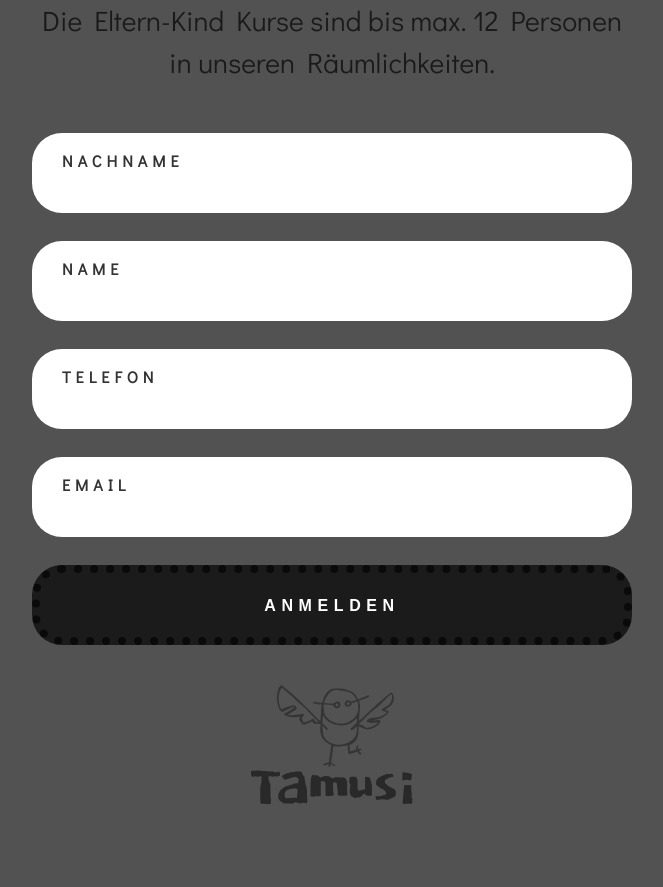
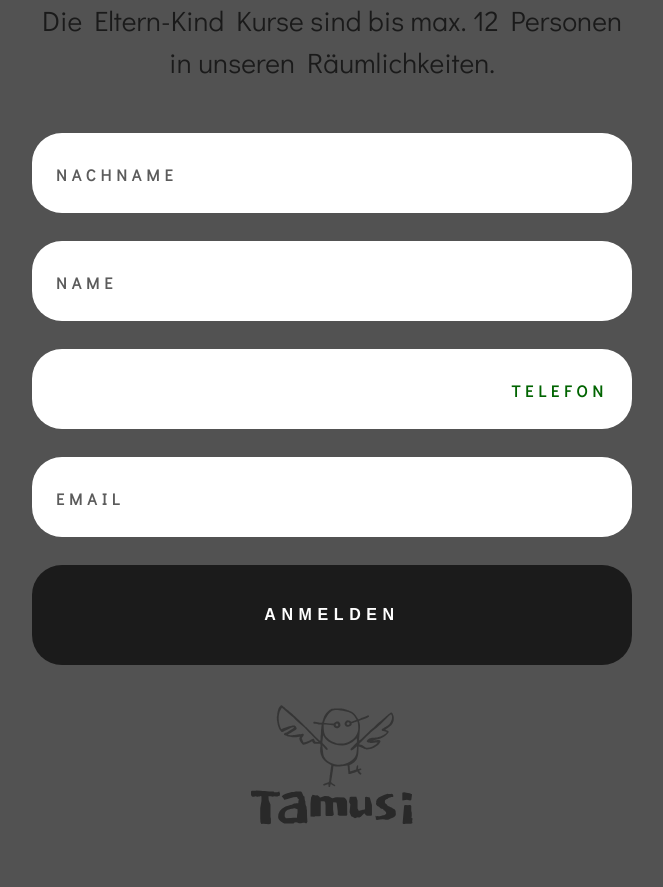
Before and after one commit to aeonyuonmiller/laura, a Next.js app: page / in a window 1280 px wide. Shown: the part 3120-4007 px from the top of the page, without its empty margins (308-971 px from the left). Built offline with nearby package versions, Linux system fonts and the light colour scheme; a web font is replaced by a local one.

Commit message:
updated form

```diff
--- a/src/pages/index.js
+++ b/src/pages/index.js
@@ -164,7 +164,7 @@ export default function Home() {
               name="nachname"
               type="text"
               id="id-nachname"
-              placeholder="von Ihnen"
+              // placeholder="von Ihnen"
               // value={formData.email}
               // onChange={handleChange}
               required
@@ -175,7 +175,7 @@ export default function Home() {
               id="id-name"
               name="name"
               type="text"
-              placeholder="Name des Kindes"
+              // placeholder="Name des Kindes"
               // value={formData.email}
               // onChange={handleChange}
               required
@@ -186,7 +186,7 @@ export default function Home() {
               id="id-tel"
               name="telefon"
               type="tel"
-              placeholder="Telefonnummer"
+              // placeholder="Telefonnummer"
               // value={formData.email}
               // onChange={handleChange}
               // className="text-background w-full p-2 mb-4 border border-gray-300 rounded"
@@ -198,7 +198,7 @@ export default function Home() {
               id="id-email"
               name="email"
               type="email"
-              placeholder="Emailadresse"
+              // placeholder="Emailadresse"
               // value={formData.email}
               // onChange={handleChange}
               className="text-background w-full p-2 mb-4 border border-gray-300 rounded"
@@ -253,8 +253,6 @@ export default function Home() {
   );
 }
 
-
-
 // Components
 // const Phrase = ({src}) => {
 //   return (
--- a/src/styles/globals.css
+++ b/src/styles/globals.css
@@ -50,21 +50,30 @@ label {
   /* Prevent interference with input focus */
   transform: translateY(-50%);
   font-family: 'Didact Gothic', sans-serif;
-  color: #333;
+  color: #5b5b5b;
   font-size: 16px;
   font-weight: 800;
   text-transform: uppercase;
   letter-spacing: 0.18rem;
-  width: 90%;
-  margin: auto;
-  margin-top: -4.1em;
+  width: 92%;
+  text-align: left;
+  margin-left: 4%;
+  margin-top: -1.6rem;
   z-index: 1000;
   transition: all ease .6s;
 }
 
 input:focus-within+label {
-  transform: scale(.8) translateX(1em);
+  color: #fff;
+  margin-top: -1.6rem;
+  text-align: right;
+  /* transform: scale(.8) translateX(-5rem) translateY(-1rem); */
   transform-origin: 100% 0;
+}
+
+input:valid+label {
+  text-align: right;
+  color: rgb(0, 100, 0);
 }
 
 a:after {
@@ -115,27 +124,27 @@ body {
 }
 
 input {
-  caret-shape: bar;
-  caret-color: #000;
+  caret-shape: block;
+  caret-color: white;
   width: 100%;
   height: 80px;
-  padding: 12px 40px;
+  padding: 12px 30px;
   margin: 0;
   box-sizing: border-box;
   font-size: 16px;
   border: 0 solid white;
   border-radius: 30px;
-  color: #ccc;
+  color: #000;
   transition: all ease-in-out .4s;
 }
 
 button[type=submit] {
   width: auto;
-  height: 80px;
+  height: 100px;
   padding: 12px 40px;
   background-color: rgba(0, 0, 0, 0.671);
   box-sizing: border-box;
-  border: 8px dotted rgba(0, 0, 0, 0.627);
+  border: none;
   border-radius: 30px;
   text-transform: uppercase;
   font-weight: 800;
@@ -150,7 +159,7 @@ button[type=submit] {
   outline-offset: 8px;
   outline: 2px solid #ffffffc7;
   border-radius: 30px;
-  color: #fff;
+  color: #000;
   box-shadow: 1px 1px 8px 1px rgba(0, 0, 0, 0.3);
   z-index: 999;
   outline-style: solid;
@@ -166,14 +175,14 @@ input:focus-visible {
   padding: 12px 50px;
 }
 
-input::placeholder {
+/* input::placeholder {
   color: #fff;
   font-size: 16px;
   font-family: 'Didact Gothic', sans-serif;
   font-weight: 800;
   text-transform: uppercase;
   letter-spacing: .1rem;
-}
+} */
 
 input:focus-visible::placeholder {
   color: #111;
```
Also changed, not shown: src/pages/eltern-kind-kurs.jsx (+4 -4 lines), src/pages/kinder-kurse.jsx (+4 -4 lines), src/pages/ueber-mich.jsx (+4 -4 lines).
